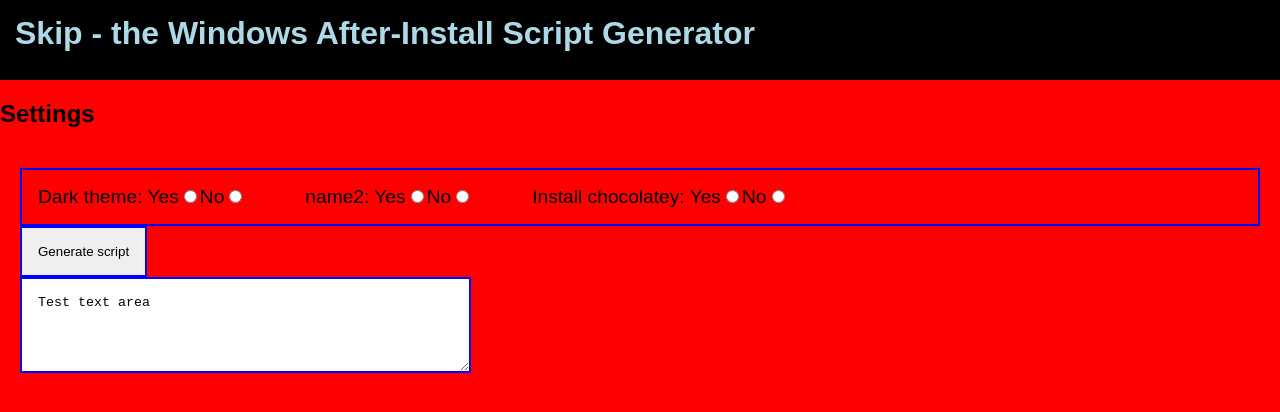
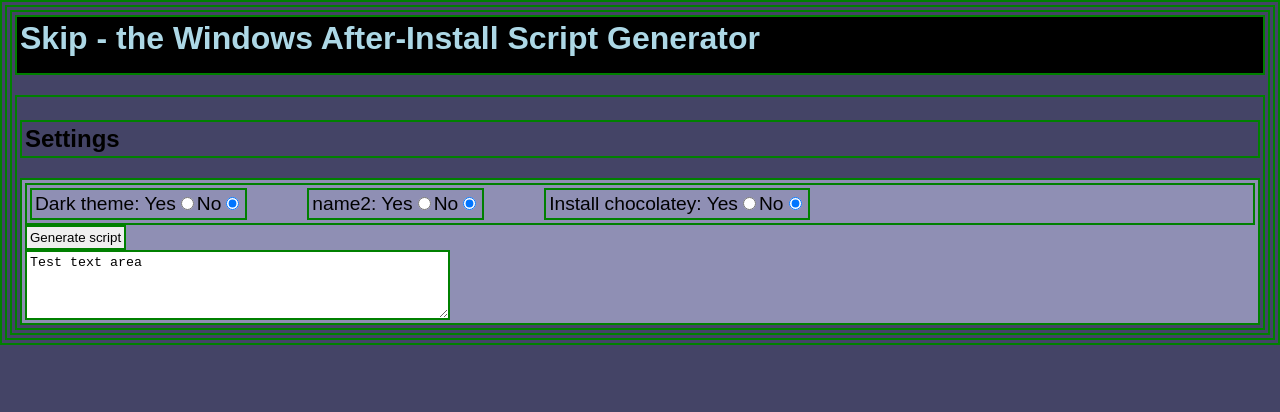
Before and after one commit to Nerond32/skip, a React app: page / in a window 1280 px wide. Shown: the top 412 px of the page. Built offline with nearby package versions, Linux system fonts and the light colour scheme.

Commit message:
Lessification and button attached to function

```diff
--- a/src/components/App.less
+++ b/src/components/App.less
@@ -1,7 +1,14 @@
-@color: red;
+@mainColor:#446;
+@secondaryColor:lighten(@mainColor,30%);
+@debug: true;
+
+* when(@debug) {
+  border: 2px solid green !important;
+  padding: 3px !important;
+}
 
 body {
-  background-color: @color;
+  background-color: @mainColor;
   margin:0px;
   padding:0px;
   font-family: sans-serif;
--- a/src/components/Content/Content.jsx
+++ b/src/components/Content/Content.jsx
@@ -1,5 +1,5 @@
 import React from "react";
-import "./Content.css";
+import "./Content.less";
 import Input from "./Input/Input";
 import Output from "./Output/Output";
 import GenerateButton from "./GenerateButton/GenerateButton";
@@ -9,7 +9,9 @@ class Content extends React.Component {
     super(props);
     this.generate = this.generate.bind(this);
   }
-  generate() {}
+  generate() {
+    console.log("SYF");
+  }
 
   render() {
     return (
@@ -17,7 +19,7 @@ class Content extends React.Component {
         <h2>Settings</h2>
         <div className="content">
           <Input />
-          <GenerateButton />
+          <GenerateButton generate={this.generate} />
           <Output />
         </div>
       </div>
--- a/src/components/Content/Content.css
+++ b/src/components/Content/Content.less
@@ -1,5 +1,7 @@
+@import "../App";
+
 .content {
-    background-color:red;
+    background-color:@secondaryColor;
     padding:20px;
     font-size:1.2em;
 }
@@ -7,5 +9,4 @@
 .content > * {
     display:block;
     padding:16px;
-    border: 2px solid blue;
 }
--- a/src/components/Content/GenerateButton/GenerateButton.jsx
+++ b/src/components/Content/GenerateButton/GenerateButton.jsx
@@ -1,8 +1,12 @@
 import React from "react";
 import "./GenerateButton.css";
 
-const GenerateButton = () => {
-  return <button id="generateButton">Generate script</button>;
+const GenerateButton = props => {
+  return (
+    <button id="generateButton" onClick={props.generate}>
+      Generate script
+    </button>
+  );
 };
 
 export default GenerateButton;
--- a/src/components/Content/Input/Input.jsx
+++ b/src/components/Content/Input/Input.jsx
@@ -1,6 +1,6 @@
 import React from "react";
 import data from "./data";
-import "./Input.css";
+import "./Input.less";
 
 const Input = () => {
   console.log(data);
@@ -11,7 +11,13 @@ const Input = () => {
           {value.name}: Yes
           <input name={value.name} type="radio" id="yes" value="Yes" />
           No
-          <input name={value.name} type="radio" id="no" value="No" />
+          <input
+            name={value.name}
+            type="radio"
+            id="no"
+            value="No"
+            checked={value.isChecked}
+          />
         </div>
       ))}
     </div>
--- a/src/components/Content/Output/Output.jsx
+++ b/src/components/Content/Output/Output.jsx
@@ -1,5 +1,5 @@
 import React from "react";
-import "./Output.css";
+import "./Output.less";
 
 const Output = () => {
   return (
```
Also changed, not shown: src/components/Content/Input/Input.less (renamed from src/components/Content/Input/Input.css), src/components/Content/Output/Output.less (renamed from src/components/Content/Output/Output.css).
